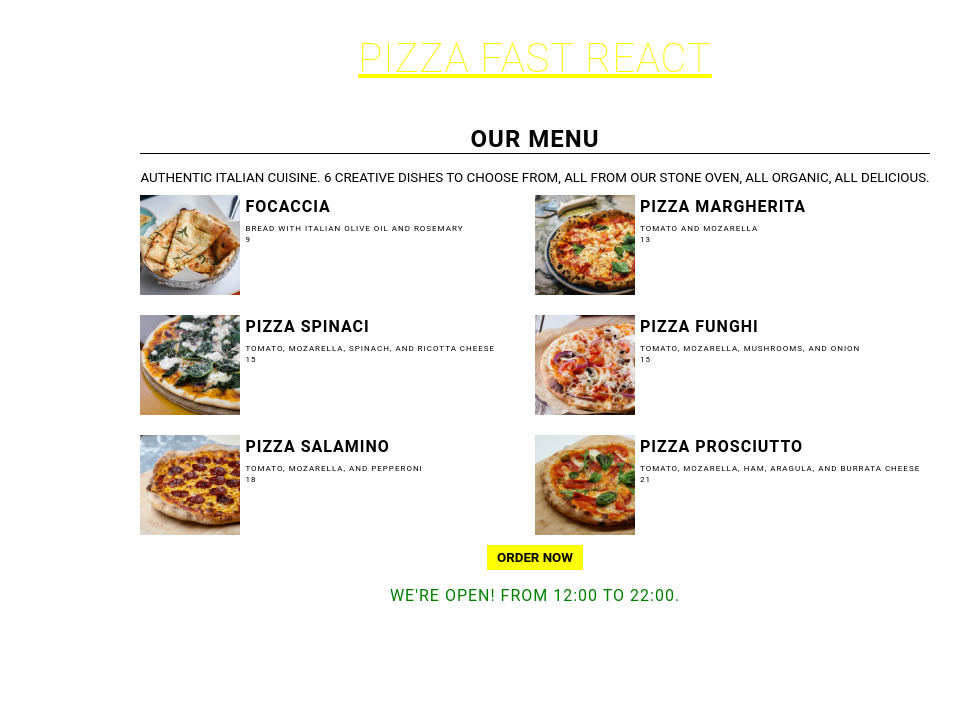
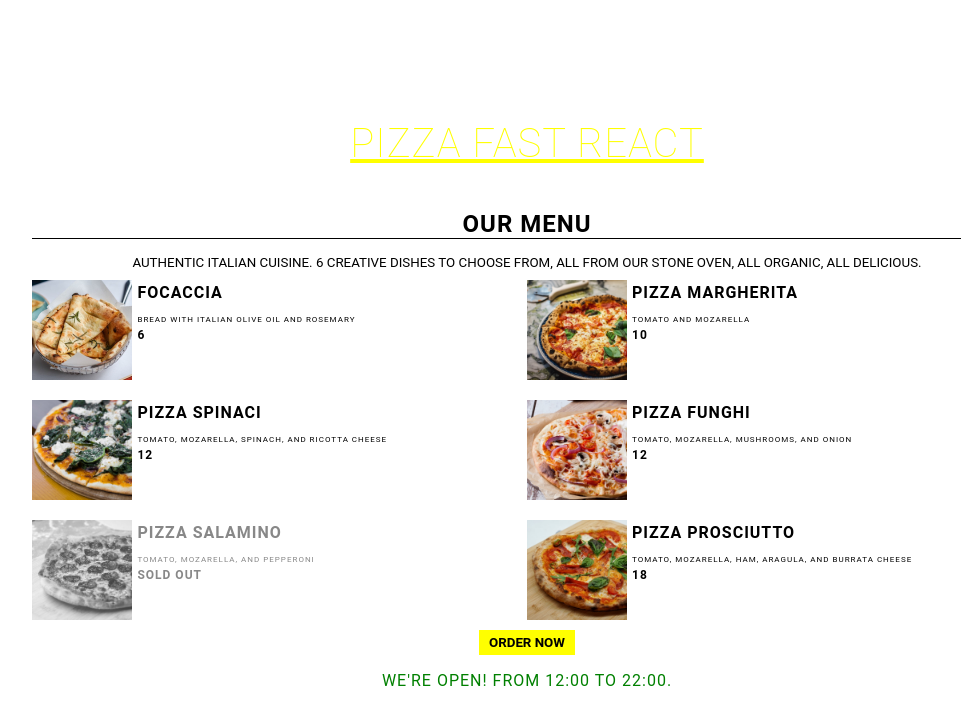
Before and after one commit to hashimmalik59/react-zero-to-hero, a React (Vite) app in the folder 05-section/: page / in a window 1280 px wide. Shown: the top 724 px of the page, without its empty margins (113-1074 px from the left). Built offline with nearby package versions, Linux system fonts and the light colour scheme.

Commit message:
05-section: Setting Classes and Text Conditionally

```diff
--- a/05-section/index.html
+++ b/05-section/index.html
@@ -1,13 +1,16 @@
 <!doctype html>
 <html lang="en">
+
 <head>
   <meta charset="UTF-8" />
   <link rel="icon" type="image/svg+xml" href="/vite.svg" />
   <meta name="viewport" content="width=device-width, initial-scale=1.0" />
-    <title>05-section</title>
+  <title>Fast React Pizza App Co.</title>
 </head>
+
 <body>
   <div id="root"></div>
   <script type="module" src="/src/main.jsx"></script>
 </body>
+
 </html>
--- a/05-section/src/App.css
+++ b/05-section/src/App.css
@@ -13,7 +13,7 @@
 .container {
     display: flex;
     flex-direction: column;
-    align-items: center;
+    justify-content: center;
 }
 
 .main-menu {
@@ -39,6 +39,16 @@
     margin: 10px 0;
 }
 
+.pizza .pizza-info {
+    display: flex;
+    gap: 5px;
+}
+
+.pizza .pizza-info span {
+    font-size: .75rem;
+    font-weight: 600;
+}
+
 h1,
 p,
 span {
@@ -61,3 +71,17 @@ footer button {
     font-weight: 900;
     text-align: center;
 }
+
+small {
+    text-align: center;
+    padding: 0 100px;
+}
+
+.pizza.sold-out {
+    color: #888;
+}
+
+.pizza.sold-out img {
+    filter: grayscale(1);
+    opacity: .75;
+}
--- a/05-section/src/index.css
+++ b/05-section/src/index.css
@@ -7,4 +7,7 @@ html,
 body {
     height: 100%;
     width: 100%;
+    display: flex;
+    justify-content: center;
+    align-items: center;
 }
--- a/05-section/src/jonas-components/Menu.jsx
+++ b/05-section/src/jonas-components/Menu.jsx
@@ -58,7 +58,7 @@ const Menu = () => {
         <main className='menu'>
             <h1>Our Menu</h1>
             {numOfPizzas > 0 &&
-                <small style={{ textAlign: "center" }}>Authentic Italian cuisine. 6 creative dishes to choose from, All from our stone oven, all organic, all delicious.</small>
+                <small>Authentic Italian cuisine. 6 creative dishes to choose from, All from our stone oven, all organic, all delicious.</small>
             }
 
             {numOfPizzas > 0 ?
--- a/05-section/src/jonas-components/Pizza.jsx
+++ b/05-section/src/jonas-components/Pizza.jsx
@@ -4,15 +4,14 @@ const Pizza = ({ pizzaObj }) => {
 
     return (
         <>
-            <div className='pizza'>
+            <div className={`pizza ${pizzaObj.soldOut ? "sold-out" : ""}`}>
                 <img src={pizzaObj.photoName} alt={pizzaObj.name} width={"100px"} />
                 <div className='pizza-info'>
                     <h1>{pizzaObj.name}</h1>
                     <p>{pizzaObj.ingredients}</p>
-                    <span>{pizzaObj.price + 3}</span>
-                    <span>{pizzaObj.soldOut}</span>
+                    <span>{pizzaObj.soldOut ? "SOLD OUT" : pizzaObj.price}</span>
                 </div>
-            </div>
+            </div >
         </>
     )
 }
```
Lines whose indentation alone changed are shown as unchanged.
